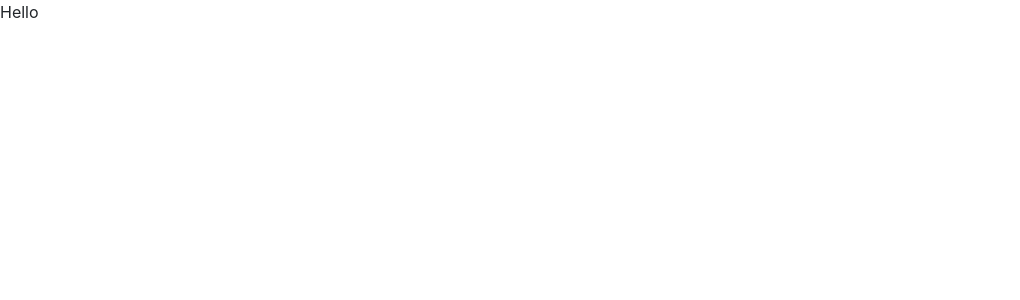
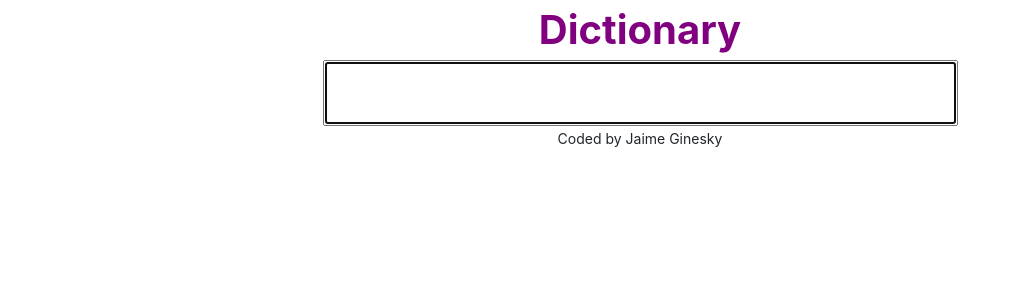
Before and after one commit to Jaime-Ginesky/dictionary-project, a React (Create React App) app: page / in a window 1280 px wide. Shown: the top 300 px of the page, without its empty margins (0-1020 px from the left). Built offline with nearby package versions, Linux system fonts and the light colour scheme.

Commit message:
added Search component

```diff
--- a/src/App.js
+++ b/src/App.js
@@ -1,12 +1,20 @@
 import './App.css';
+import Search from "./Search.js";
 
 function App() {
   return (
     <div className="App">
+      <div className="container">
       <header className="App-header">
       </header>
-      Hello
+      <main>
+        <Search />
+      </main>
+      <footer className="text-center">
+        <small>Coded by Jaime Ginesky</small>
+      </footer>
     </div>
+  </div>
   );
 }
 
--- /dev/null
+++ b/src/Search.css
@@ -0,0 +1,6 @@
+.Search {
+    color:purple;
+    text-align: center;
+    font-size: 40px;
+    font-weight: bold;
+}
--- /dev/null
+++ b/src/Search.js
@@ -0,0 +1,24 @@
+import React, { useState } from "react";
+import "./Search.css";
+
+export default function Search() {
+    let [keyword, setKeyword] = useState("");
+
+    function searchAlert(event) {
+        event.preventDefault();
+        alert(`Retrieving definition of ${keyword}`);
+    }
+
+    function handlekeywordChange(event) {
+        setKeyword(event.target.value);
+    }
+
+    return (
+        <div className="Search">Dictionary
+           <form onSubmit={searchAlert}>
+            <input type="search" autoFocus={true} onChange={handlekeywordChange} />
+           </form>
+        </div>
+
+    )
+}
```
